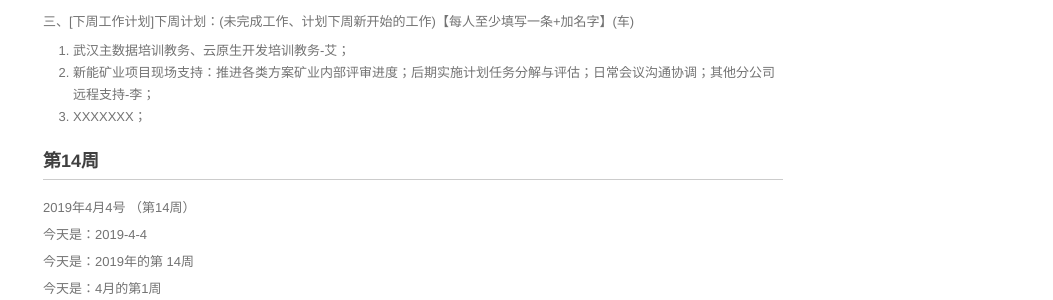
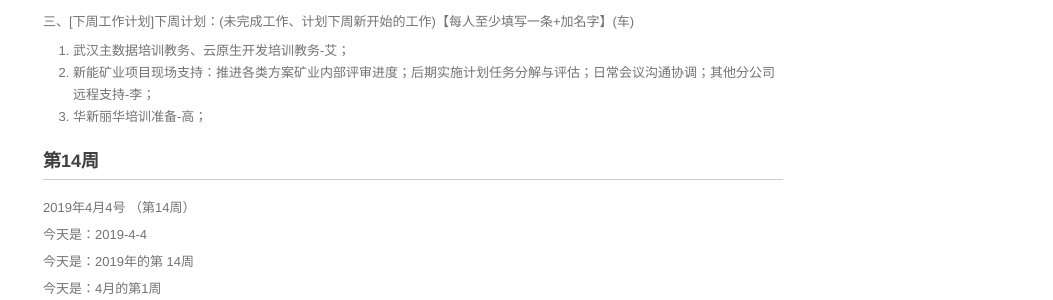
Before and after one commit to walllFlower/blog, a Jekyll site: the page built from _posts/2018-07-17-day_report_cxz.md, in a window 1280 px wide and 900 px high, scrolled down 1339 px. Shown: the part 151-451 px from the top of the window, without its empty margins (227-1280 px from the left). Built offline with Jekyll 4.4.1, drawn with Linux system fonts in a browser that asks for light colours; comment, search, counter and statistics services are not loaded.

Commit message:
Update 2018-07-17-day_report_cxz.md

```diff
--- a/_posts/2018-07-17-day_report_cxz.md
+++ b/_posts/2018-07-17-day_report_cxz.md
@@ -85,7 +85,7 @@ categories: 技术运营工作周报
 
 1. 武汉主数据培训教务、云原生开发培训教务-艾；
 2. 新能矿业项目现场支持：推进各类方案矿业内部评审进度；后期实施计划任务分解与评估；日常会议沟通协调；其他分公司远程支持-李；
-3. XXXXXXX；
+3. 华新丽华培训准备-高；
 
 
 
```
